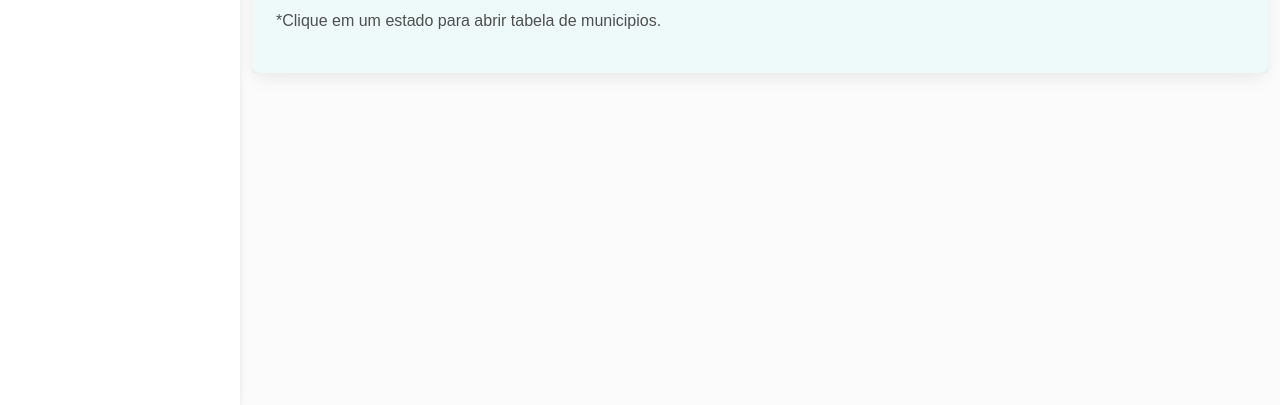
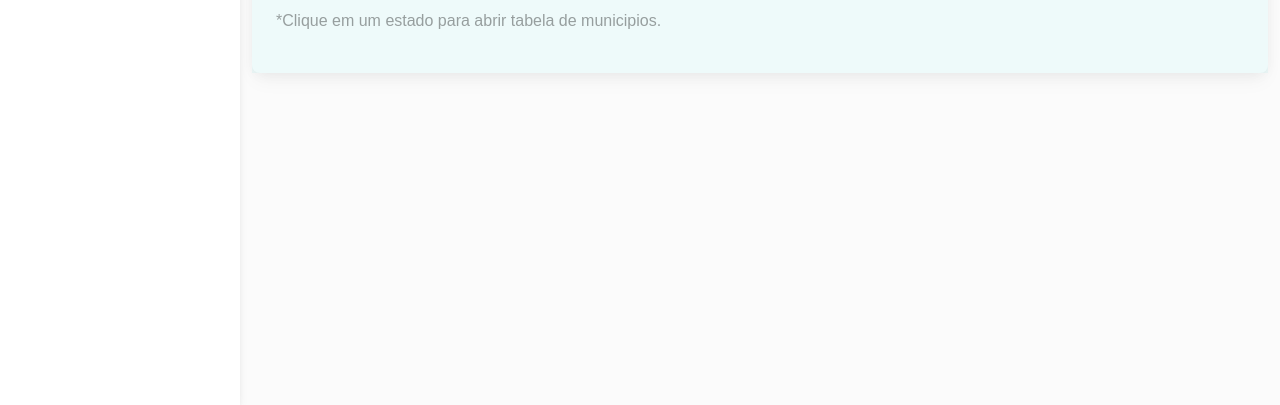
Before and after one commit to HelderMenegatti/GeoStatDashboard, a Django app: page / in a window 1280 px wide. Shown: the part 395-800 px from the top of the page. Run offline with Django 4.2, Linux system fonts and the light colour scheme; the visitor is signed in with stand-in values (Sample User, id 1); data that the repository does not hold is empty; some libraries are stand-ins or nearby versions; some web fonts are replaced.

Commit message:
Hotfix color obs text

```diff
--- a/dashboard/templates/dashboard/dashboard.html
+++ b/dashboard/templates/dashboard/dashboard.html
@@ -34,7 +34,7 @@
 
             <canvas id="myChart"></canvas>
 
-            <p>*Clique em um estado para abrir tabela de municipios.</p>
+            <p class="obs-text-color">*Clique em um estado para abrir tabela de municipios.</p>
         </div>
     </div>
 
--- a/static/css/base.css
+++ b/static/css/base.css
@@ -57,3 +57,7 @@ overflow-y: auto; /* Scrollable contents if viewport is shorter than content. */
 .margin-top{
     margin-top: 100px;
 }
+
+.obs-text-color {
+    color: #0000005e;
+}
```
